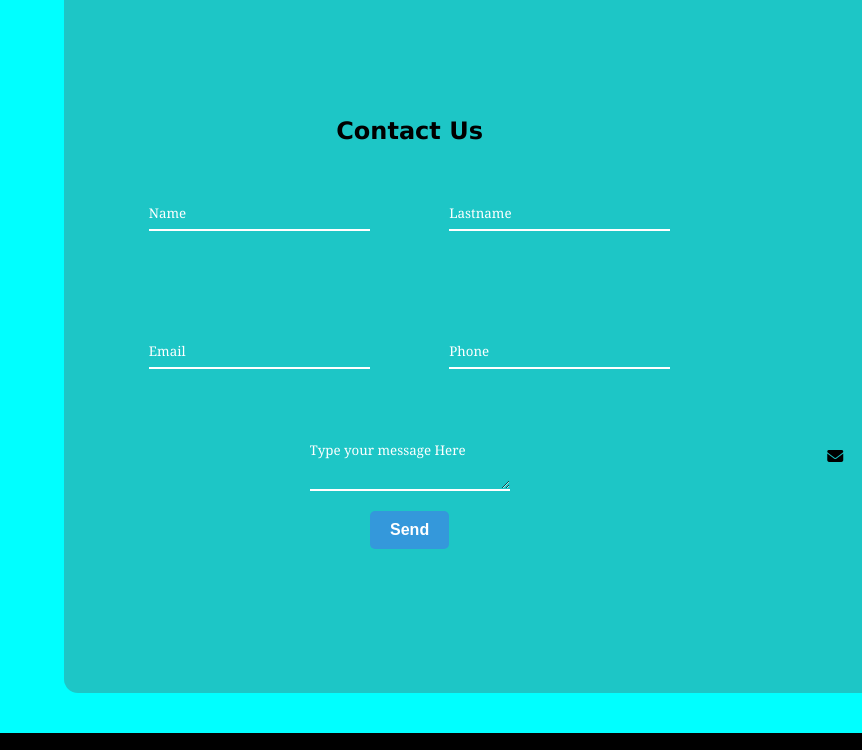
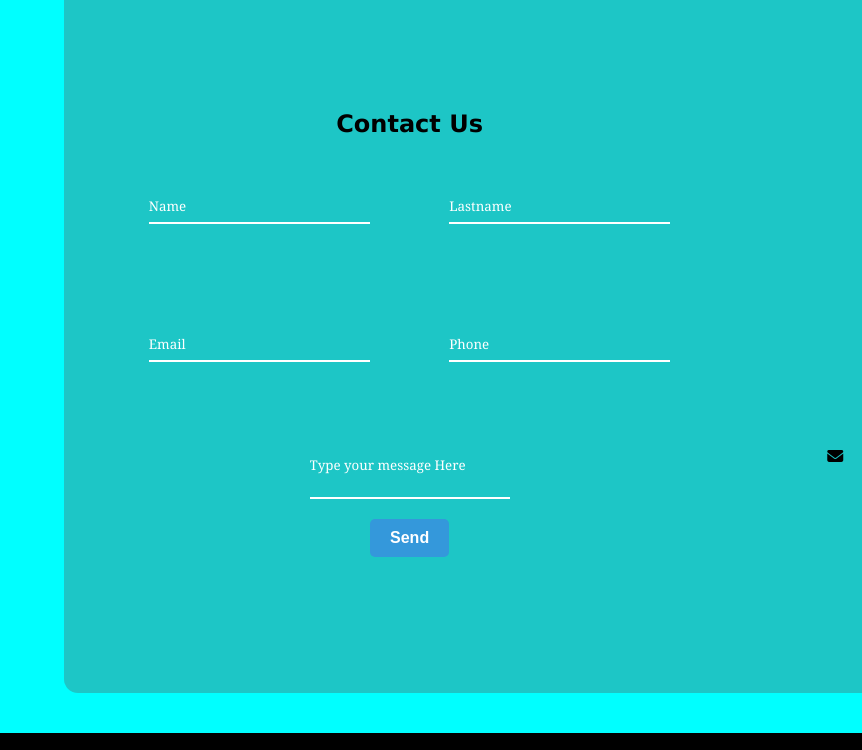
Before and after one commit to GrigorHarutyunian/Webpack-simple-project, a website built with webpack: page src/index.html in a window 1280 px wide. Shown: the part 2467-3217 px from the top of the page, 0-862 px from the left. Built offline with nearby package versions, Linux system fonts and the light colour scheme; a web font is replaced by a local one.

Commit message:
change textare style

```diff
--- a/src/contacts/contactsStyle.css
+++ b/src/contacts/contactsStyle.css
@@ -102,19 +102,18 @@ input::placeholder {
 }
 
 textarea {
-  width: 50%;
   background: none;
   border: none;
   border-bottom: solid white 2px;
-  columns: white;
   color: white;
   font-family: Cambria, Cochin, Georgia, Times, "Times New Roman", serif;
   min-width: 200px;
-  min-height: 50px;
+  min-height: 56px;
   max-width: 200px;
-  max-height: 50px;
-  margin-top: 20px;
+  margin-top: 29px;
+  resize: none;
   outline: none;
+  padding-top: 13px;
 }
 
 textarea::placeholder {
--- a/src/contacts/createContactsSection.js
+++ b/src/contacts/createContactsSection.js
@@ -30,6 +30,7 @@ function createContactUs({ element, content }) {
   h1.innerText = "Contact Us";
   formsParent.append(h1);
   const form = document.createElement(content);
+  form.setAttribute("autocomplete", "off");
 
   const placeholders = ["Name", "Lastname", "Email", "Phone"];
   for (let x = 0; x < 4; x++) {
```
